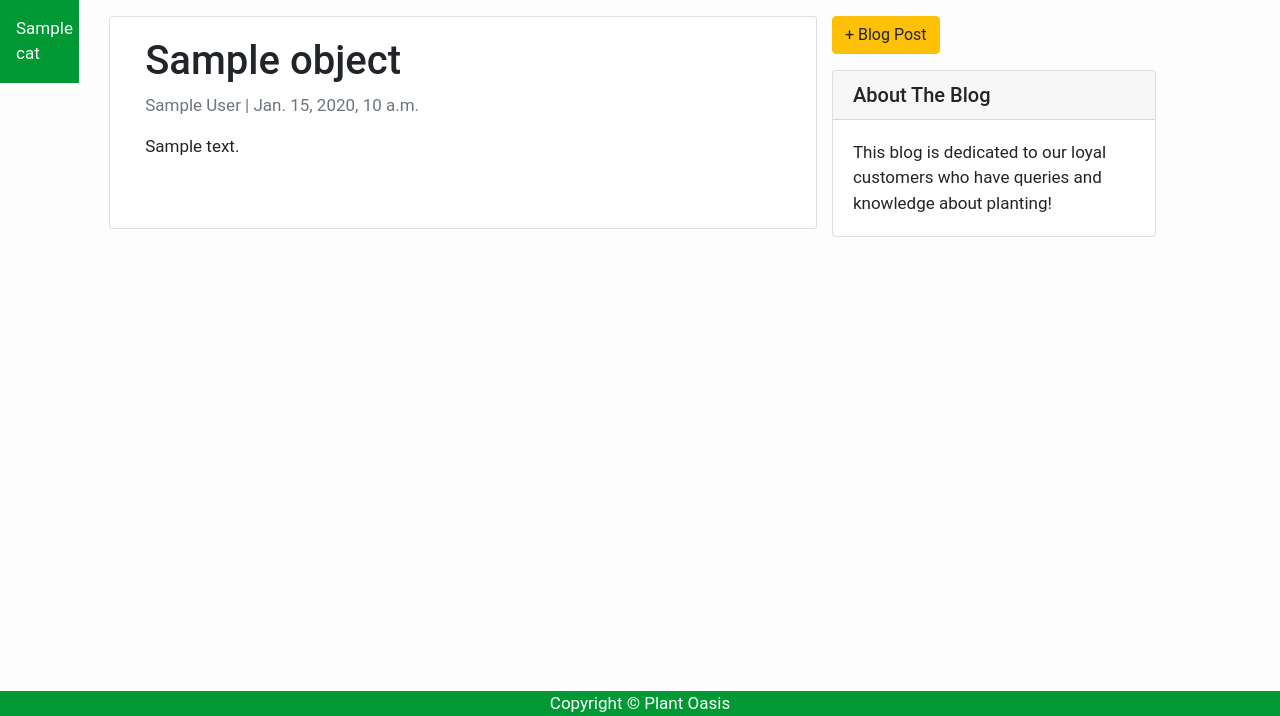
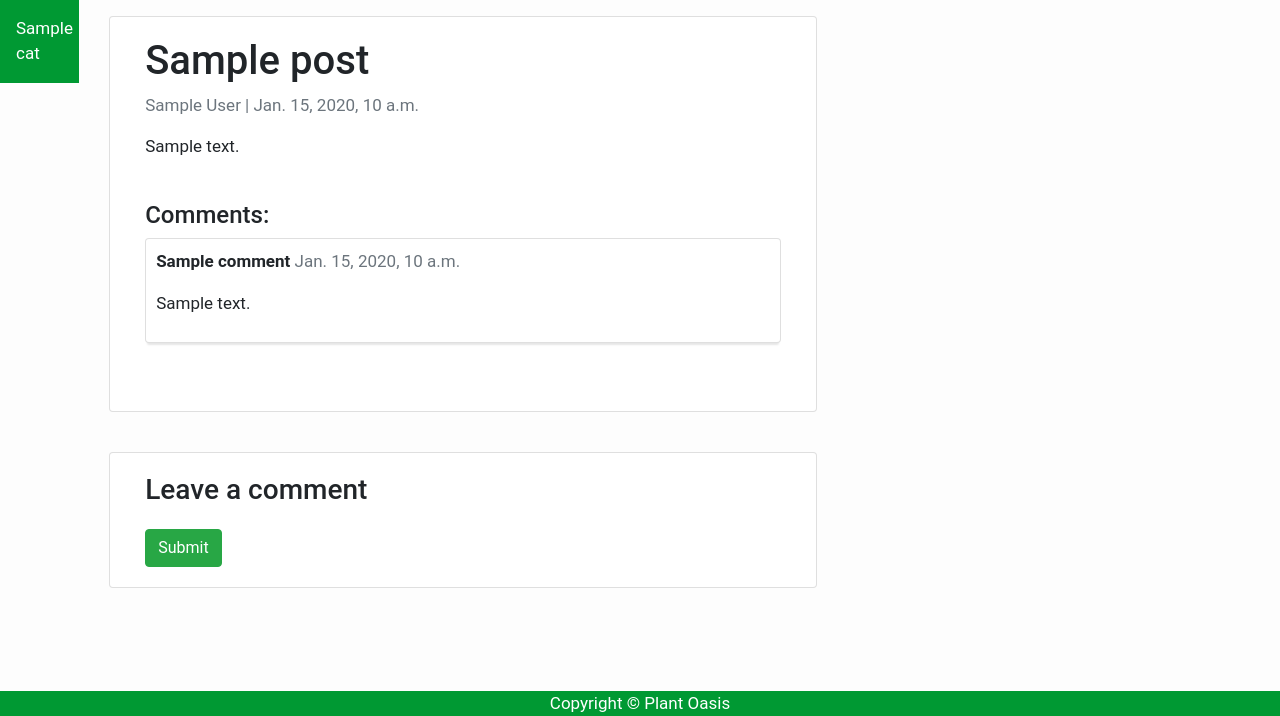
Before and after one commit to hubo00/2nd-Year-Project, a Django app: template templates/post_detail.html in a window 1280 px wide. Shown: the part 84-800 px from the top of the page. Run offline with Django 3.2, Linux system fonts and the light colour scheme; the template is opened without the code that fills it: most values are stand-ins (such as "Sample title", 1, 10 or a date in 2020); some libraries are stand-ins or nearby versions.

Commit message:
added blog comments

```diff
--- a/blog/urls.py
+++ b/blog/urls.py
@@ -4,6 +4,7 @@ from .views import BlogCreateView, BlogUpdateView, BlogDeleteView
 
 
 urlpatterns = [
+    path('<slug:slug>/', views.post_detail, name='post_detail'),
     path('post/<slug:slug>/delete/', BlogDeleteView.as_view(), name='post_delete'),
     path('post/<int:pk>/edit/', BlogUpdateView.as_view(), name='post_edit'),
     path('post/new/', BlogCreateView.as_view(), name='post_new'),
--- a/templates/index.html
+++ b/templates/index.html
@@ -15,9 +15,9 @@
         </div>
     </div>
 </header>
+<a href="{% url 'post_new' %}" class="btn btn-warning mt-3 float-right">+ Blog Post</a>
 <div class="container">
     <div class="row">
-        <!-- Blog Entries Column -->
         <div class="col-md-8 mt-3 left">
             {% for post in post_list %}
             <div class="card mb-4">
@@ -36,7 +36,7 @@
             </div>
             {% endfor %}
         </div>
-        {% block sidebar %} {% include 'sidebar.html' %} {% endblock sidebar %}
+        {% block sidebar %}  {% endblock sidebar %}
     </div>
 </div>
 {%endblock%}
--- a/templates/post_detail.html
+++ b/templates/post_detail.html
@@ -1,15 +1,50 @@
 {% extends 'base.html' %} {% block content %}
+{% load crispy_forms_tags %}
 
 <div class="container">
   <div class="row">
     <div class="col-md-8 card mb-4  mt-3 left  top">
       <div class="card-body">
-        <h1>{% block title %} {{ object.title }} {% endblock title %}</h1>
+        <h1>{% block title %} {{ post.title }} {% endblock title %}</h1>
         <p class=" text-muted">{{ post.author }} | {{ post.created_on }}</p>
-        <p class="card-text ">{{ object.content | safe }}</p>
+        <p class="card-text ">{{ post.content | safe }}</p>
+        <br>
+        <h4>Comments:</h4>
+        {% if comments.count == 0 %}
+          <p>There are no comments</p>
+        {% endif %}
+        {% for comment in comments %}
+        <div class="card shadow mb-5 rounded">
+          <div class="comments" style="padding: 10px;">
+            <p class="font-weight-bold">
+              {{ comment.name }}
+              <span class=" text-muted font-weight-normal">
+                {{ comment.created_on }}
+              </span>
+            </p>
+            {{ comment.body | linebreaks }}
+          </div>
+        </div>
+        {% endfor %}
       </div>
     </div>
-    {% block sidebar %} {% include 'sidebar.html' %} {% endblock sidebar %}
+    {% block sidebar %} {% endblock sidebar %}
+    <div class="col-md-8 card mb-4  mt-3 ">
+      <div class="card-body">
+        {% if new_comment %}
+        <div class="alert alert-success" role="alert">
+          Your comment is awaiting moderation
+        </div>
+        {% else %}
+        <h3>Leave a comment</h3>
+        <form method="post" style="margin-top: 1.3em;">
+          <p>{{ comment_form | crispy }}</p>
+          {% csrf_token %}
+          <button type="submit" class="btn btn-success btn">Submit</button>
+        </form>
+        {% endif %}
+      </div>
+    </div>
   </div>
 </div>
 
--- a/templates/sidebar.html
+++ /dev/null
@@ -1,13 +0,0 @@
-{% block sidebar %}
-<!-- Sidebar Widgets Column -->
-<div class="col-md-4 float-right ">
-    <a href="{% url 'post_new' %}" class="btn btn-warning mt-3">+ Blog Post</a>
-    <div class="card my-3">
-        <h5 class="card-header">About The Blog</h5>
-        <div class="card-body">
-            <p class="card-text"> This blog is dedicated to our loyal customers who have queries and knowledge about
-                planting!</p>
-        </div>
-    </div>
-</div>
-{% endblock sidebar %}
```
Also changed, not shown: blog/admin.py (+11 -1 lines), blog/forms.py (added, +8 -0 lines), blog/models.py (+14 -0 lines), blog/views.py (+21 -1 lines), blog/migrations/0002_comment.py (added), db.sqlite3.
